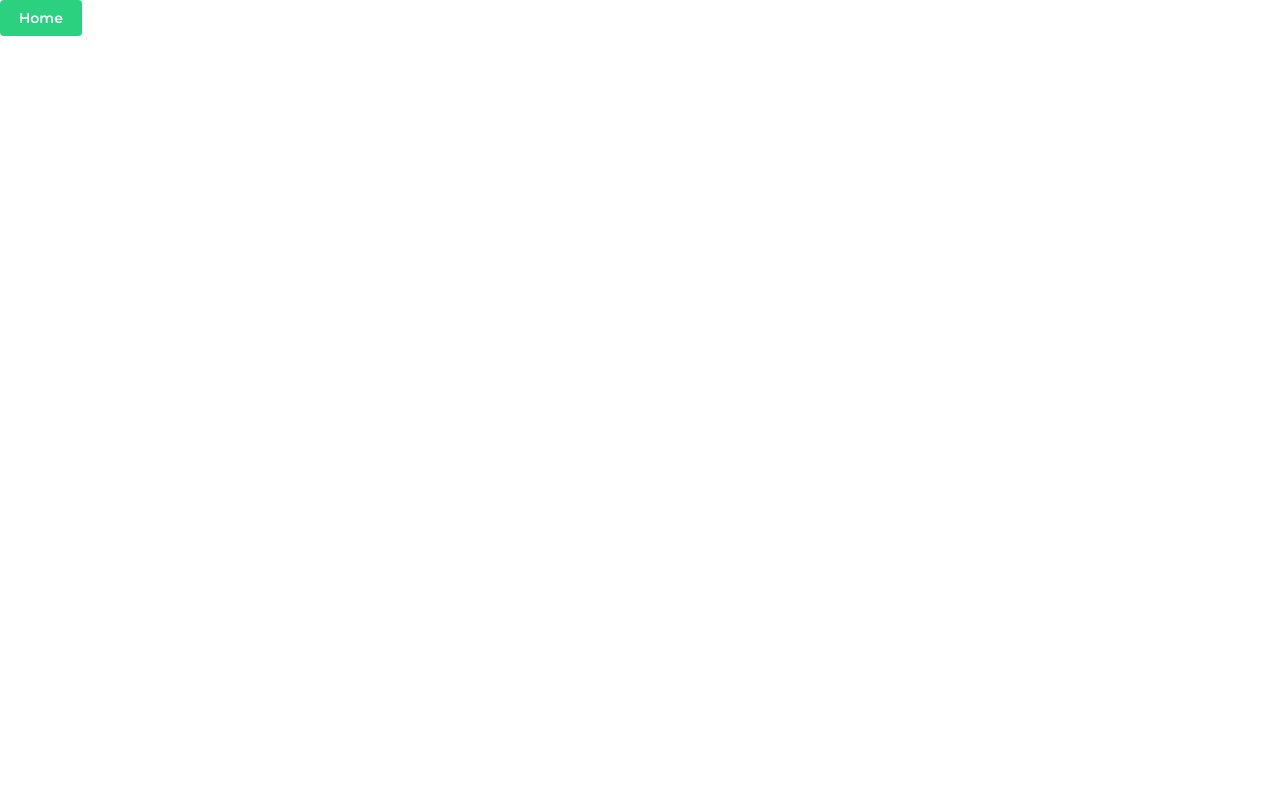
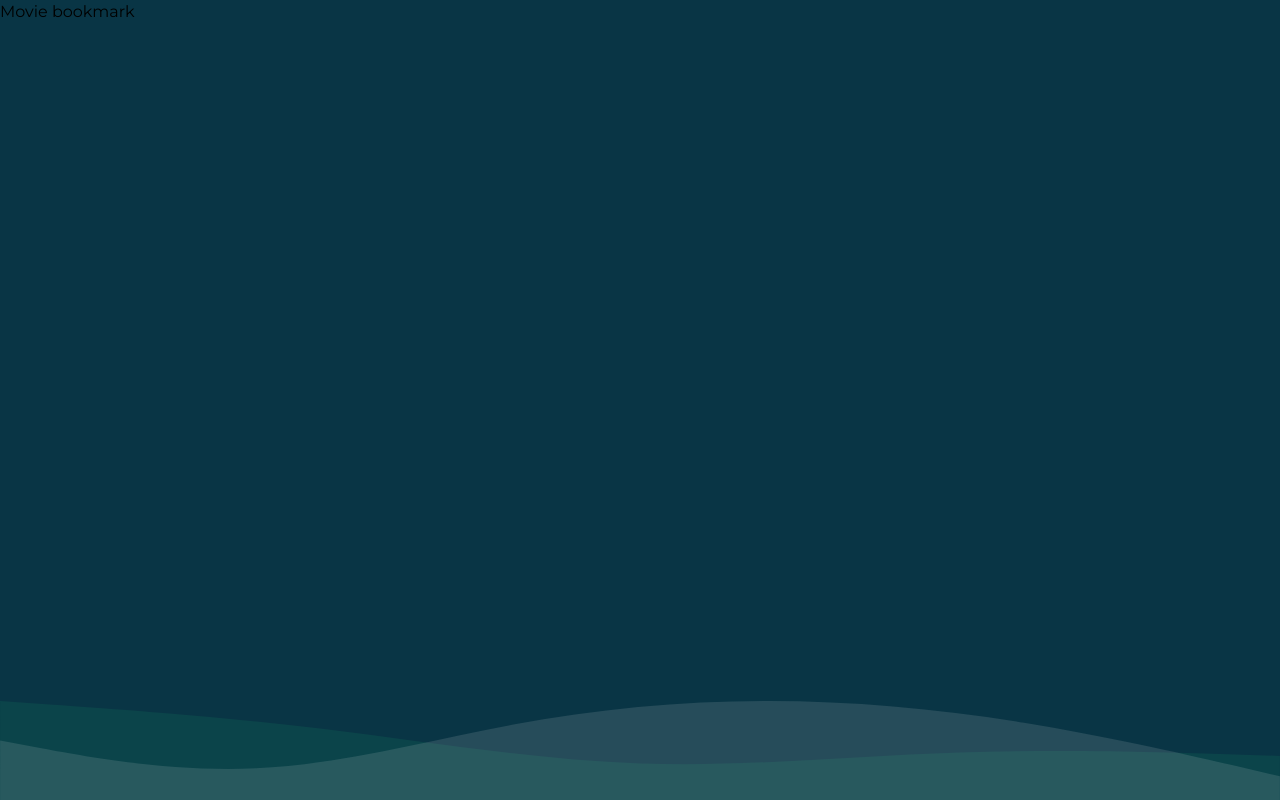
Before and after one commit to Gokul-Gopi/movie-bookmark, a Next.js app: page / in a window 1280 px wide. Built offline with nearby package versions, Linux system fonts and the light colour scheme.

Commit message:
feat(web): reusable layout

```diff
--- /dev/null
+++ b/src/layouts/AppLayout.tsx
@@ -0,0 +1,32 @@
+import { NextPage } from "next";
+import { AppProps } from "next/app";
+import Image from "next/image";
+import { ReactElement, ReactNode } from "react";
+import bgImage from "../../public/assets/layout-bg.svg";
+
+interface IAppLayout {
+  children: React.ReactNode;
+}
+
+export type NextPageWithLayout<P = {}, IP = P> = NextPage<P, IP> & {
+  getLayout?: (page: ReactElement) => ReactNode;
+};
+
+export type AppPropsWithLayout = AppProps & {
+  Component: NextPageWithLayout;
+};
+
+const AppLayout = ({ children }: IAppLayout) => {
+  return (
+    <main className="bg-background min-h-dvh">
+      {children}
+      <Image
+        src={bgImage}
+        alt=""
+        className="absolute bottom-0 left-0 right-0 w-full"
+      />
+    </main>
+  );
+};
+
+export default AppLayout;
--- a/src/pages/_app.tsx
+++ b/src/pages/_app.tsx
@@ -3,13 +3,15 @@ import "@mantine/core/styles.css";
 import "@mantine/dropzone/styles.css";
 
 import { MantineProvider } from "@mantine/core";
-import type { AppProps } from "next/app";
 import theme from "@/utils/theme";
+import { AppPropsWithLayout } from "@/layouts/AppLayout";
 
-export default function App({ Component, pageProps }: AppProps) {
+export default function App({ Component, pageProps }: AppPropsWithLayout) {
+  const getLayout = Component.getLayout ?? ((page) => page);
+
   return (
     <MantineProvider theme={theme}>
-      <Component {...pageProps} />
+      {getLayout(<Component {...pageProps} />)}
     </MantineProvider>
   );
 }
--- a/src/pages/index.tsx
+++ b/src/pages/index.tsx
@@ -1,11 +1,11 @@
-import { Button } from "@mantine/core";
+import AppLayout, { NextPageWithLayout } from "@/layouts/AppLayout";
 
-const page = () => {
-  return (
-    <div className="font-medium">
-      <Button>Home</Button>
-    </div>
-  );
+const Page: NextPageWithLayout = () => {
+  return <div>Movie bookmark</div>;
 };
 
-export default page;
+export default Page;
+
+Page.getLayout = function getLayout(page) {
+  return <AppLayout>{page}</AppLayout>;
+};
```
Also changed, not shown: public/assets/layout-bg.svg (added).
